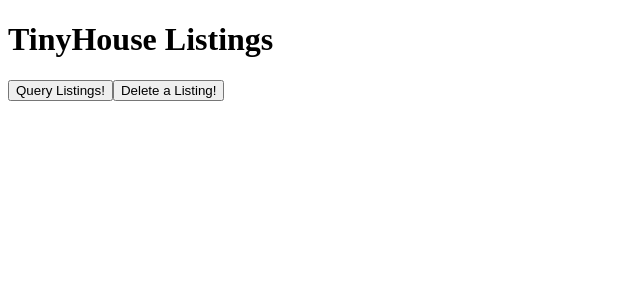
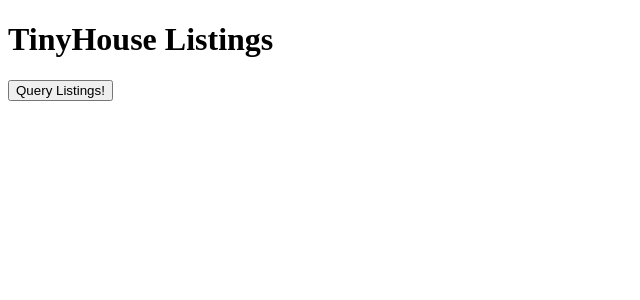
Before and after one commit to burdianov/tinyhouse_v1, a React (Create React App) app in the folder client/: page / in a window 1280 px wide. Shown: the top 300 px of the page, without its empty margins (0-640 px from the left). Built offline with nearby package versions, Linux system fonts and the light colour scheme.

Commit message:
useState hook

```diff
--- a/client/src/sections/Listings/Listings.tsx
+++ b/client/src/sections/Listings/Listings.tsx
@@ -1,7 +1,8 @@
-import React from 'react';
+import React, { useState } from 'react';
 
 import { server } from './../../lib/api';
 import {
+  Listing,
   ListingsData,
   DeleteListingData,
   DeleteListingVariables
@@ -36,29 +37,41 @@
 }
 
 export const Listings = ({ title }: Props) => {
+  const [listings, setListings] = useState<Listing[] | null>(null);
+
   const fetchListings = async () => {
     const { data } = await server.fetch<ListingsData>({ query: LISTINGS });
-    console.log(data);
+    setListings(data.listings);
   };
 
-  const deleteListing = async () => {
-    const { data } = await server.fetch<
-      DeleteListingData,
-      DeleteListingVariables
-    >({
+  const deleteListing = async (id: string) => {
+    await server.fetch<DeleteListingData, DeleteListingVariables>({
       query: DELETE_LISTING,
       variables: {
-        id: '5efa36d2b6086a85fc130b2b'
+        id
       }
     });
-    console.log(data);
+    fetchListings();
   };
+
+  const listingsList = listings && (
+    <ul>
+      {listings.map((listing) => {
+        return (
+          <li key={listing.id}>
+            {listing.title}
+            <button onClick={() => deleteListing(listing.id)}>Delete</button>
+          </li>
+        );
+      })}
+    </ul>
+  );
 
   return (
     <>
       <h1>{title}</h1>
+      {listingsList}
       <button onClick={fetchListings}>Query Listings!</button>
-      <button onClick={deleteListing}>Delete a Listing!</button>
     </>
   );
 };
--- a/client/src/sections/Listings/types.ts
+++ b/client/src/sections/Listings/types.ts
@@ -1,4 +1,4 @@
-interface Listing {
+export interface Listing {
   id: string;
   title: string;
   image: string;
```
